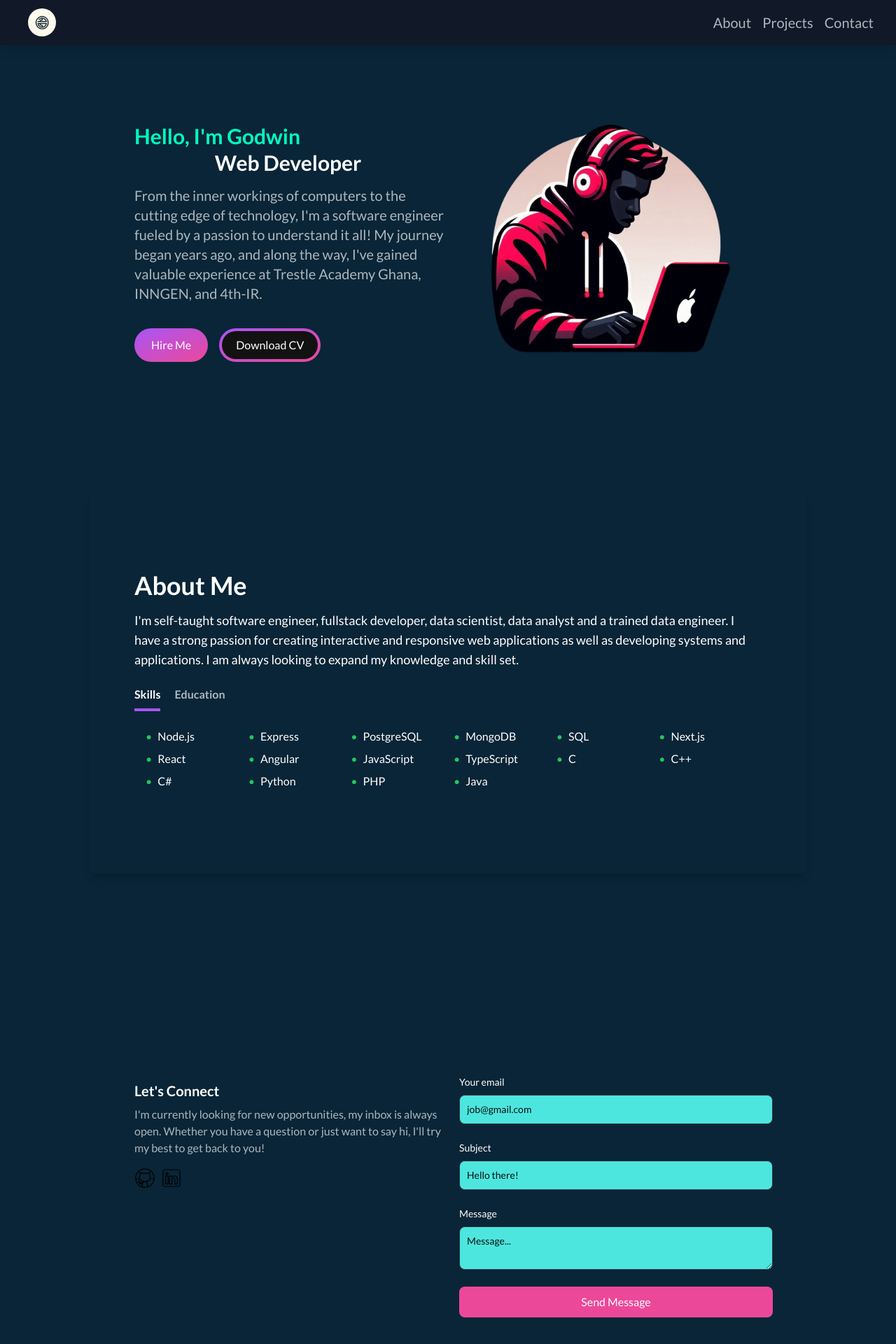
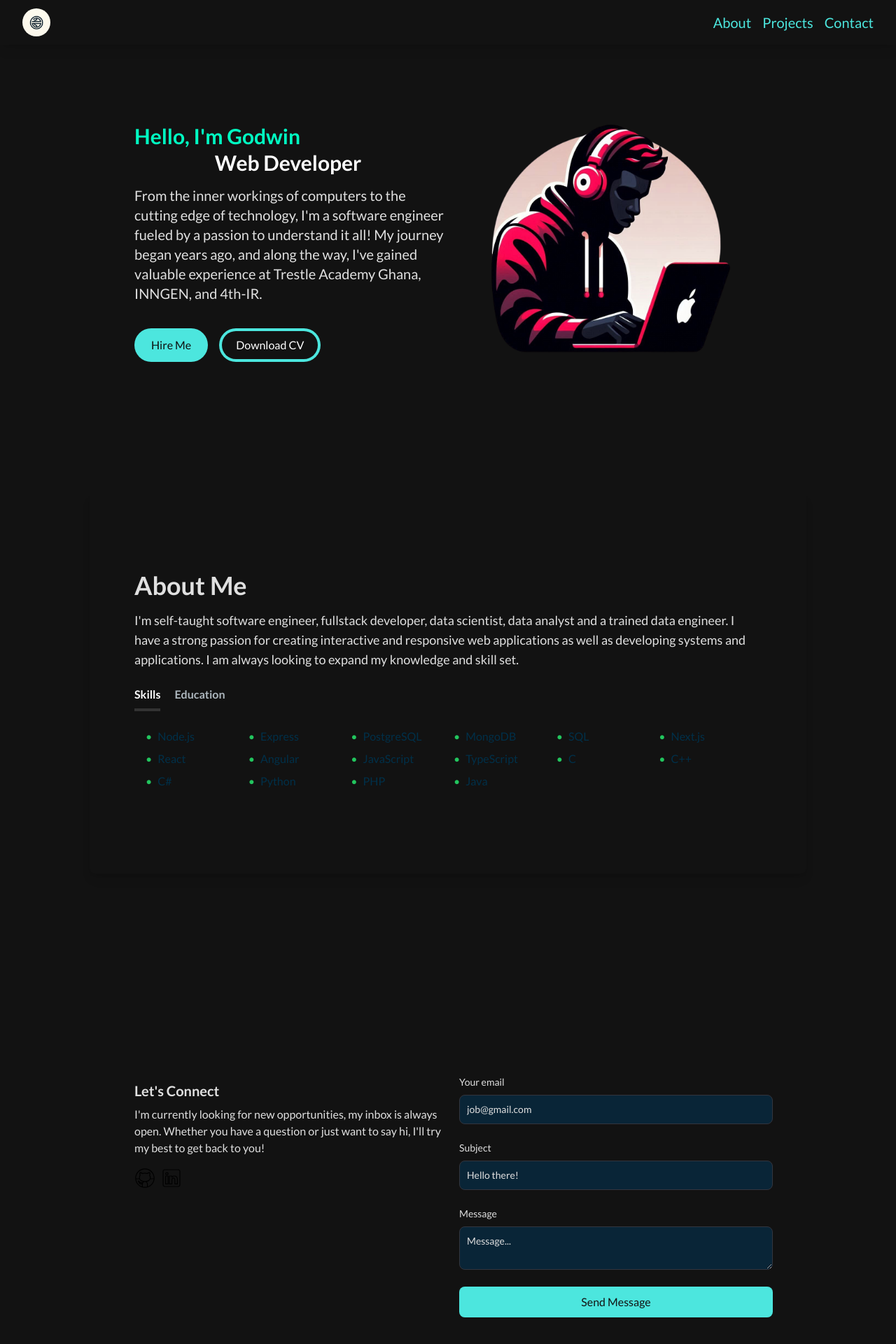
Before and after one commit to sage9705/portfolio, a Next.js app: page / in a window 1280 px wide. Shown: the top 1920 px of the page at 70% size. Built offline with nearby package versions, Linux system fonts and the light colour scheme.

Commit message:
update colours

```diff
--- a/src/app/components/aboutsection.jsx
+++ b/src/app/components/aboutsection.jsx
@@ -45,7 +45,7 @@ const AboutSection = () => {
     return (
       <ul className={tab === 'skills' ? "flex flex-wrap mx-2" : "pl-6"}>
         {content.map((item, index) => (
-          <li key={index} className={tab === 'skills' ? "px-2 w-full sm:w-1/2 md:w-1/4 lg:w-1/6 mb-2" : "mb-2"}>
+          <li key={index} className={tab === 'skills' ? "px-2 w-full sm:w-1/2 text-[#003049] md:w-1/4 lg:w-1/6 mb-2" : "text-[#003049] mb-2"}>
             <span className="flex items-center">
               <span className="mr-2 text-green-500">&#8226;</span>
               {item}
@@ -57,7 +57,7 @@ const AboutSection = () => {
   };
 
   return (
-    <section className="text-white" id="about">
+    <section className="text-[#e0e0e0]" id="about">
       <div className="container mx-auto px-4 py-8 sm:py-16">
         <div className="flex flex-col md:flex-row gap-8 items-center">
           {/* <div className="w-full md:w-1/2 h-auto aspect-square relative">
--- a/src/app/components/emailsection.jsx
+++ b/src/app/components/emailsection.jsx
@@ -56,14 +56,14 @@ const EmailSection = () => {
   return (
     <section
       id="contact"
-      className="flex flex-col md:flex-row my-12 md:my-12 py-24 gap-4 relative"
+      className="flex flex-col md:flex-row my-12 md:my-12 py-24 gap-4 relative text-[#e0e0e0]"
     >
       <div className=""></div>
       <div className="z-10 flex-1">
-        <h5 className="text-xl font-bold text-white my-2">
+        <h5 className="text-xl font-bold my-2">
           Let&apos;s Connect
         </h5>
-        <p className="text-[#ADB7BE] mb-4 max-w-md">
+        <p className="mb-4 max-w-md">
           I&apos;m currently looking for new opportunities, my inbox is always
           open. Whether you have a question or just want to say hi, I&apos;ll
           try my best to get back to you!
@@ -100,7 +100,7 @@ const EmailSection = () => {
             <div className="mb-6">
               <label
                 htmlFor="email"
-                className="text-white block mb-2 text-sm font-medium"
+                className="block mb-2 text-sm font-medium"
               >
                 Your email
               </label>
@@ -109,14 +109,14 @@ const EmailSection = () => {
                 type="email"
                 id="email"
                 required
-                className="bg-[#4ce6de] border border-[#33353F] placeholder-[#0d0f0f] text-slate-700 text-sm rounded-lg block w-full p-2.5"
+                className="bg-[#092537] border border-[#33353F] placeholder-[#e0e0e0] text-[#e0e0e0] text-sm rounded-lg block w-full p-2.5"
                 placeholder="job@gmail.com"
               />
             </div>
             <div className="mb-6">
               <label
                 htmlFor="subject"
-                className="text-white block text-sm mb-2 font-medium"
+                className="block text-sm mb-2 font-medium"
               >
                 Subject
               </label>
@@ -125,28 +125,28 @@ const EmailSection = () => {
                 type="text"
                 id="subject"
                 required
-                className="bg-[#4ce6de] border border-[#33353F] placeholder-[#0d0f0f] text-slate-700 text-sm rounded-lg block w-full p-2.5"
+                className="bg-[#092537] border border-[#33353F] placeholder-[#e0e0e0] text-[#e0e0e0] text-sm rounded-lg block w-full p-2.5"
                 placeholder="Hello there!"
               />
             </div>
             <div className="mb-6">
               <label
                 htmlFor="message"
-                className="text-white block text-sm mb-2 font-medium"
+                className="block text-sm mb-2 font-medium"
               >
                 Message
               </label>
               <textarea
                 name="message"
                 id="message"
-                className="bg-[#4ce6de] border border-[#33353F] placeholder-[#0d0f0f] text-slate-700 text-sm rounded-lg block w-full p-2.5"
+                className="bg-[#092537] border border-[#33353F] placeholder-[#e0e0e0] text-[#e0e0e0] text-sm rounded-lg block w-full p-2.5"
                 placeholder="Message..."
               />
             </div>
             <button
               type="submit"
               disabled={isLoading}
-              className="bg-secondary-500 hover:bg-secondary-950 text-white font-medium py-2.5 px-5 rounded-lg w-full"
+              className="bg-[#4ce6de] hover:bg-[#003049] text-[#121212] font-medium py-2.5 px-5 rounded-lg w-full"
             >
               {isLoading ? "Sending..." : "Send Message"}
             </button>
--- a/src/app/components/herosection.jsx
+++ b/src/app/components/herosection.jsx
@@ -37,20 +37,20 @@ const HeroSection = () => {
             </h1>
           </div>
           <div>
-            <p className="text-[#ADB7BE] text-base sm:text-lg mb-6 lg:text-xl">
+            <p className="text-[#e0e0e0] text-base sm:text-lg mb-6 lg:text-xl">
             From the inner workings of computers to the cutting edge of technology, I'm a software engineer fueled by a passion to understand it all! My journey began years ago, and along the way, I've gained valuable experience at Trestle Academy Ghana, INNGEN, and 4th-IR.
             </p>
           </div>
           <div>
             <Link
               href="/#contact"
-              className="px-6 inline-block py-3 w-full sm:w-fit rounded-full mr-4 bg-gradient-to-br from-primary-500 to-secondary-500 hover:bg-slate-200 text-white"
+              className="px-6 inline-block py-3 w-full sm:w-fit rounded-full mr-4 bg-[#4ce6de] hover:bg-[#003049] hover:text-white text-[#0e0e0e]"
             >
               Hire Me
             </Link>
             <Link
               href="/"
-              className="px-1 inline-block py-1 w-full sm:w-fit rounded-full bg-gradient-to-br from-primary-500 to-secondary-500 hover:bg-slate-800 text-white mt-3"
+              className="px-1 inline-block py-1 w-full sm:w-fit rounded-full bg-[#4ce6de] hover:bg-[#003049] text-white mt-3"
             >
               <span className="block bg-[#121212] hover:bg-slate-800 rounded-full px-5 py-2">
                 Download CV
--- a/src/app/components/navbar.jsx
+++ b/src/app/components/navbar.jsx
@@ -20,10 +20,10 @@ const Navbar = () => {
   }, []);
 
   return (
-    <nav className="fixed top-0 left-0 right-0 z-10 bg-gray-900 shadow-lg">
+    <nav className="fixed top-0 left-0 right-0 z-10 shadow-lg">
       <div className="container mx-auto px-4 sm:px-6 lg:px-8">
         <div className="flex items-center justify-between h-16">
-        <span className="ml-2 text-xl font-bold text-white">
+        <span>
           <Link href="/" className="flex items-center">
             <Image
               src="/images/logo.jpg"
--- a/src/app/components/navlink.jsx
+++ b/src/app/components/navlink.jsx
@@ -4,7 +4,7 @@ const NavLink = ({ href, title }) => {
   return (
     <Link
       href={href}
-      className="block py-2 pl-3 pr-4 text-[#ADB7BE] sm:text-xl rounded md:p-0 hover:text-white"
+      className="block py-2 pl-3 pr-4 text-[#4ce6de] sm:text-xl rounded md:p-0 hover:text-white"
     >
       {title}
     </Link>
--- a/src/app/components/projectcard.jsx
+++ b/src/app/components/projectcard.jsx
@@ -26,7 +26,7 @@ const ProjectCard = ({ imgUrl, title, description, gitUrl, previewUrl }) => {
       </div>
       <div className="text-white rounded-b-xl mt-3 bg-[#181818]py-6 px-4">
         <h5 className="text-xl font-semibold mb-2">{title}</h5>
-        <p className="text-[#ADB7BE]">{description}</p>
+        <p className="text-[#e0e0e0]">{description}</p>
       </div>
     </div>
   );
--- a/src/app/components/tabbutton.jsx
+++ b/src/app/components/tabbutton.jsx
@@ -17,7 +17,7 @@ const TabButton = ({ active, selectTab, children }) => {
       <motion.div
         animate={active ? "active" : "default"}
         variants={variants}
-        className="h-1 bg-primary-500 mt-2 mr-3"
+        className="h-1 bg-[#333333] mt-2 mr-3"
       ></motion.div>
     </button>
   );
--- a/src/app/page.tsx
+++ b/src/app/page.tsx
@@ -6,8 +6,8 @@ import Footer from "./components/footer";
 
 export default function Home() {
   return (
-    <div className="bg-[#092537] min-h-screen text-white">
-      <header className="fixed w-full z-50 bg-[#121212]">
+    <div className="bg-[#121212] min-h-screen text-white">
+      <header className="fixed w-full z-50 bg-[#092537]">
         <Navbar />
       </header>
       <main className="flex flex-col items-center justify-center px-4 pt-20 pb-10 sm:px-8 md:px-16 lg:px-24 space-y-16 md:space-y-24">
```
